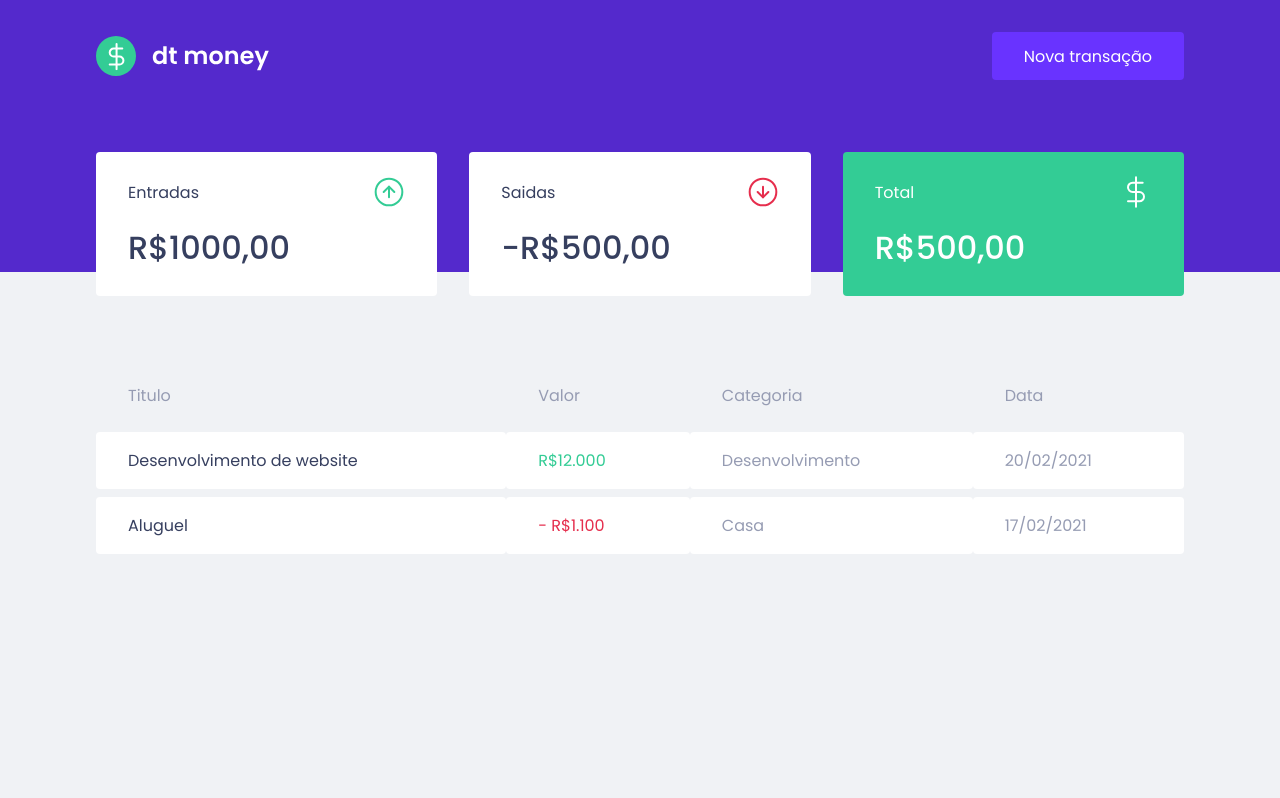
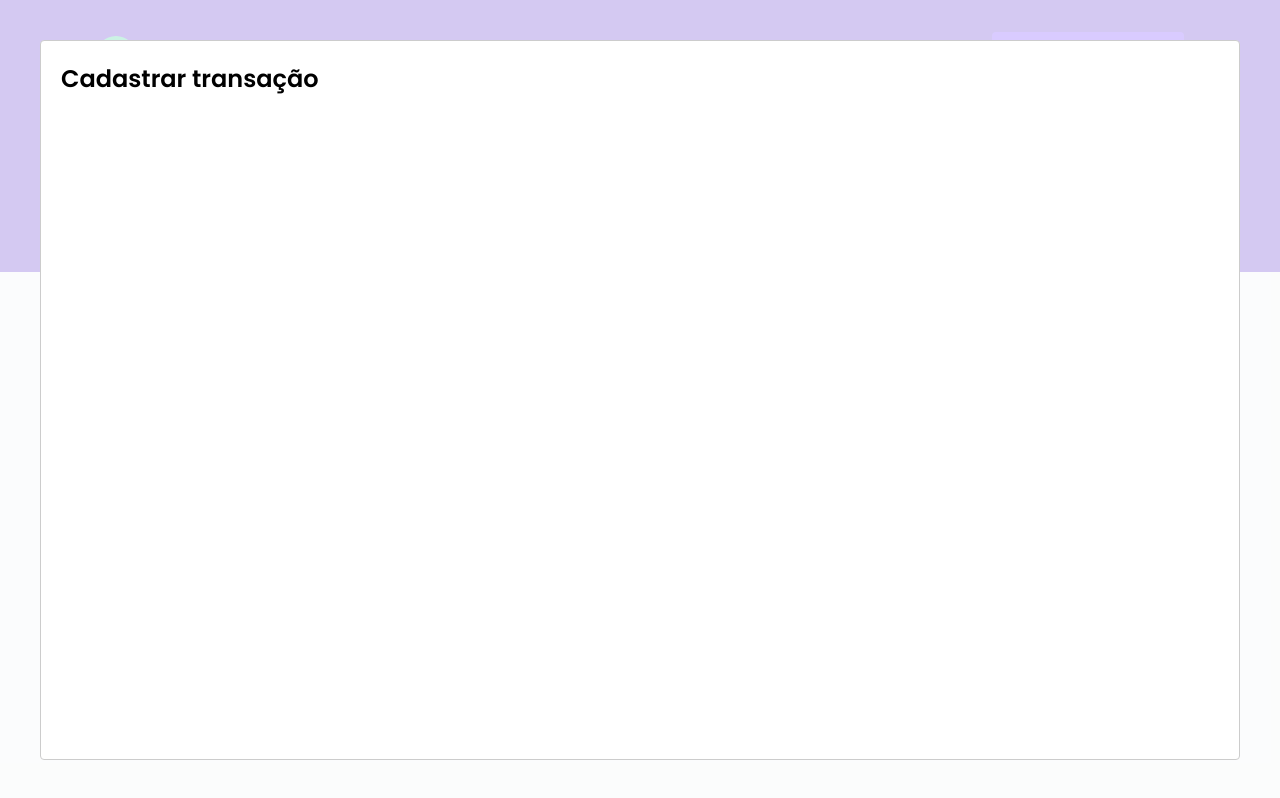
Before and after one commit to ThalesFreitas/Ignite-Rocketseat-Trilha-ReactJS-Chapter-II, a React (Create React App) app: page / in a window 1280 px wide. Both pictures are taken after a click on the button "Nova transação". Built offline with nearby package versions, Linux system fonts and the light colour scheme; no server answers; what miragejs would draw is missing.

Commit message:
Configurando modal de criação

```diff
--- a/package.json
+++ b/package.json
@@ -7,6 +7,7 @@
     "miragejs": "^0.1.41",
     "react": "^17.0.2",
     "react-dom": "^17.0.2",
+    "react-modal": "^3.12.1",
     "react-scripts": "4.0.3",
     "styled-components": "^5.2.3",
     "web-vitals": "^1.0.1"
@@ -19,6 +20,7 @@
     "@types/node": "^12.0.0",
     "@types/react": "^17.0.0",
     "@types/react-dom": "^17.0.0",
+    "@types/react-modal": "^3.12.0",
     "@types/styled-components": "^5.1.9",
     "typescript": "^4.1.2"
   },
--- a/src/App.tsx
+++ b/src/App.tsx
@@ -1,12 +1,35 @@
+import { useState } from 'react';
+import Modal from 'react-modal';
 import { Dashboard } from "./components/Dashboard";
 import { Header } from "./components/Header";
 import { GlobalStyle } from "./styles/global";
 
+//Modal.setAppElement => configuração só para acessibilidade
+Modal.setAppElement('#root');
+
 export function App() {
+  const [isNewTransactionModalOpen, setIsNewTransactionModalOpen] = useState(false);
+
+    function handleOpenNewTransactionModal() {
+        setIsNewTransactionModalOpen(true);
+    }
+
+    function handleCloseNewTransactionModal() {
+        setIsNewTransactionModalOpen(false);
+    }
+
   return (
     <>
-      <Header/>
+    {/* Header onOpenNewTransactionModal=> passa uma função para que o elemento filho
+    Header possa controlar o estado do elemento pai App */}
+      <Header onOpenNewTransactionModal={handleOpenNewTransactionModal}/>
       <Dashboard/>
+      <Modal
+                isOpen={isNewTransactionModalOpen}
+                onRequestClose={handleCloseNewTransactionModal}
+                >
+                    <h2>Cadastrar transação</h2>
+                </Modal>
       <GlobalStyle/>
     </>
   );
--- a/src/components/Header/index.tsx
+++ b/src/components/Header/index.tsx
@@ -1,14 +1,21 @@
 import logoImg from '../../assets/logo.svg'
 import { Container, Content } from './styles'
 
-export function Header() {
+
+interface HeaderProps {
+    onOpenNewTransactionModal: () => void;
+}
+// Header({onOpenNewTransactionModal}: HeaderProps) => recebe uma propriedade
+// e  repassa essa propriedade para o botão
+export function Header({onOpenNewTransactionModal}: HeaderProps) {
     return (
         <Container>
             <Content>
                 <img src={logoImg} alt="dt money" />
-                <button type="button">
+                <button type="button" onClick={onOpenNewTransactionModal}>
                     Nova transação
                 </button>
+
             </Content>
         </Container>
     )
```
Also changed, not shown: 1 other file (tests, documents, lock files or other folders).
